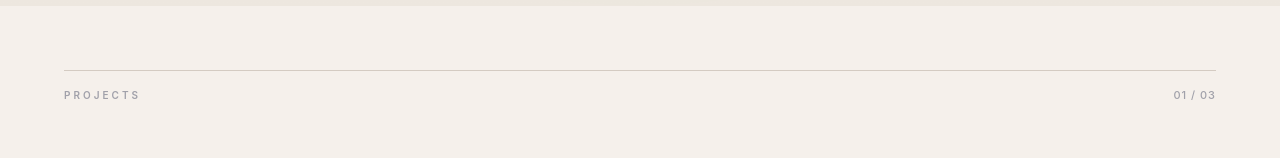
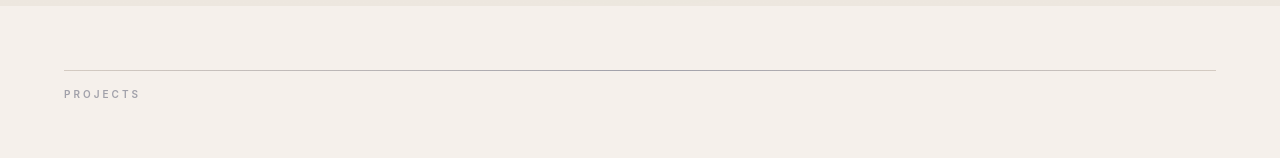
Before and after one commit to kobiashvili-G/builtby, a Next.js app: page / in a window 1280 px wide. Shown: the part 794-952 px from the top of the page. Built offline with nearby package versions, Linux system fonts and the light colour scheme.

Commit message:
fix: replace static divider with animated line-draw transition, remove confusing counter

```diff
--- a/src/components/projects/projects-section.tsx
+++ b/src/components/projects/projects-section.tsx
@@ -4,38 +4,34 @@ import { motion } from "motion/react";
 import { projects } from "@/lib/projects";
 import { ProjectCard } from "./project-card";
 
-/*
- * Editorial scatter layout — NOT a grid.
- * Each project is positioned at a specific location for an intentional
- * asymmetric magazine-like feel. Positions are defined as Tailwind classes
- * per breakpoint. On mobile, falls back to a single-column stack.
- */
 const scatterPositions = [
-  "md:col-start-1 md:row-start-1 md:justify-self-start",        // large — top left
-  "md:col-start-2 md:row-start-1 md:justify-self-end md:mt-16",  // medium — top right, offset down
-  "md:col-start-1 md:col-span-2 md:row-start-2 md:justify-self-center md:mt-8", // medium — centered below
+  "md:col-start-1 md:row-start-1 md:justify-self-start",
+  "md:col-start-2 md:row-start-1 md:justify-self-end md:mt-16",
+  "md:col-start-1 md:col-span-2 md:row-start-2 md:justify-self-center md:mt-8",
 ] as const;
 
 export function ProjectsSection() {
   return (
     <section id="projects" className="relative z-10 px-8 py-16 md:px-16">
-      {/* Section header */}
-      <motion.div
-        initial={{ opacity: 0 }}
-        whileInView={{ opacity: 1 }}
-        viewport={{ once: true }}
-        className="mb-12"
-      >
-        <div className="h-px w-full bg-subtle" />
-        <div className="mt-4 flex items-center justify-between">
-          <span className="font-body text-[10px] font-semibold uppercase tracking-[3px] text-tertiary">
-            PROJECTS
-          </span>
-          <span className="font-body text-[11px] font-medium tracking-[1px] text-tertiary">
-            01 / {String(projects.length).padStart(2, "0")}
-          </span>
-        </div>
-      </motion.div>
+      {/* Section transition — animated line draw + label */}
+      <div className="mb-16 overflow-hidden">
+        <motion.div
+          initial={{ scaleX: 0 }}
+          whileInView={{ scaleX: 1 }}
+          viewport={{ once: true, margin: "-50px" }}
+          transition={{ duration: 1.2, ease: [0.22, 1, 0.36, 1] }}
+          className="h-px w-full origin-left bg-gradient-to-r from-subtle via-tertiary to-subtle"
+        />
+        <motion.span
+          initial={{ opacity: 0, x: -20 }}
+          whileInView={{ opacity: 1, x: 0 }}
+          viewport={{ once: true }}
+          transition={{ duration: 0.6, delay: 0.8 }}
+          className="mt-4 inline-block font-body text-[10px] font-semibold uppercase tracking-[3px] text-tertiary"
+        >
+          PROJECTS
+        </motion.span>
+      </div>
 
       {/* Editorial scatter */}
       <div className="grid gap-12 md:grid-cols-2 md:gap-x-16 md:gap-y-20">
```
Also changed, not shown: 1 other file (tests, documents, lock files or other folders).
